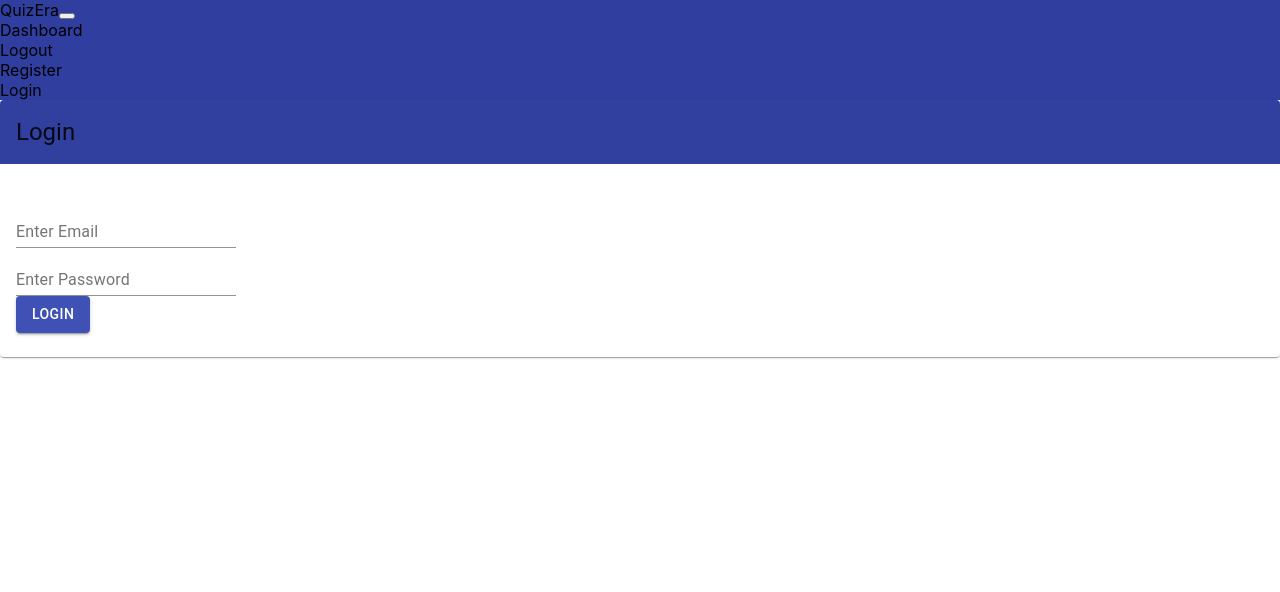
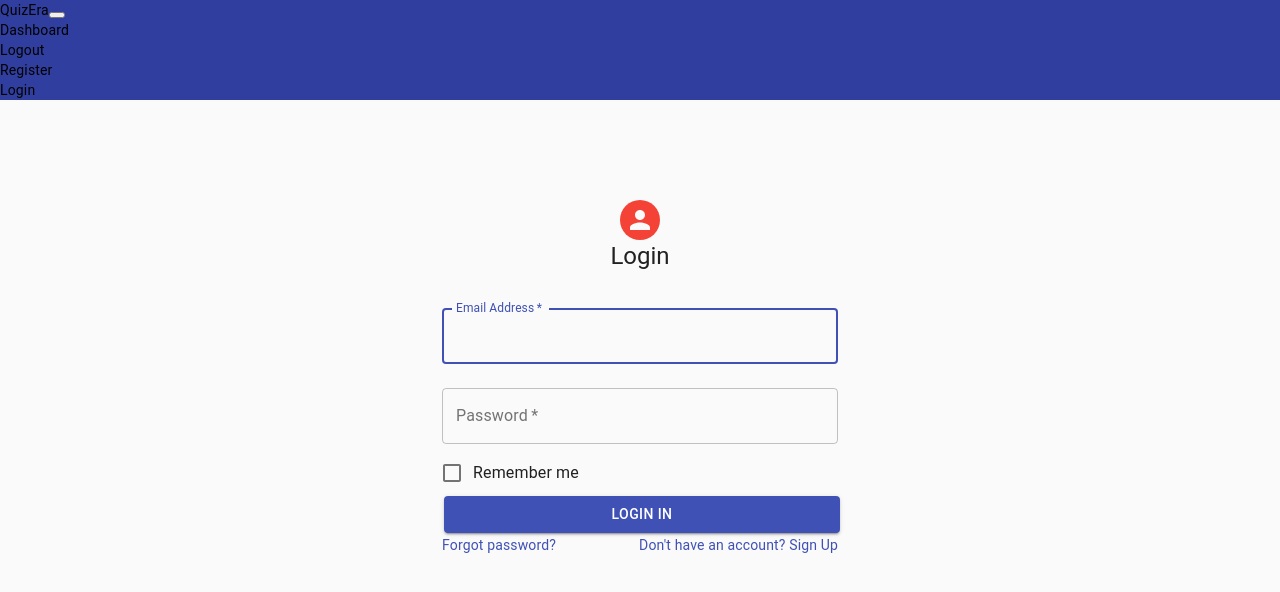
Before and after one commit to rohit1234990/quizera, a React (Create React App) app in the folder src/client/: page /login in a window 1280 px wide. Shown: the top 592 px of the page. Built offline with nearby package versions, Linux system fonts and the light colour scheme.

Commit message:
Upadted,login page

```diff
--- a/src/client/src/routes/Login.jsx
+++ b/src/client/src/routes/Login.jsx
@@ -1,10 +1,15 @@
-import React from "react";
-import Card from "@material-ui/core/Card";
-import { Form } from "react-bootstrap";
-import { Button } from "@material-ui/core/";
-import TextField from "@material-ui/core/TextField";
-import CardHeader from "@material-ui/core/CardHeader";
-import CardContent from "@material-ui/core/CardContent";
+import React from 'react';
+import Avatar from '@material-ui/core/Avatar';
+import Button from '@material-ui/core/Button';
+import CssBaseline from '@material-ui/core/CssBaseline';
+import TextField from '@material-ui/core/TextField';
+import FormControlLabel from '@material-ui/core/FormControlLabel';
+import Checkbox from '@material-ui/core/Checkbox';
+import Link from '@material-ui/core/Link';
+import Grid from '@material-ui/core/Grid';
+import Box from '@material-ui/core/Box';
+import Typography from '@material-ui/core/Typography';
+import Container from '@material-ui/core/Container';
 
 export default class Login extends React.Component {
   constructor(props) {
@@ -14,6 +19,7 @@ export default class Login extends React.Component {
       password: ""
     };
   }
+
 
   handleChange(e) {
     e.preventDefault();
@@ -30,44 +36,72 @@ export default class Login extends React.Component {
 
  render() {
   return (
-      <div className="row justify-content-center">
-        <Card className="m-5 p-5">
-          <CardHeader
-            style={{ backgroundColor: "#313F9F" }}
-            className="p-2 pl-5 pr-5 text-white rounded-pill text-center"
-            title="Login"
+    <Container component="main" maxWidth="xs">
+      <CssBaseline />
+      <div className="mt-5" style={{
+       display: 'flex',
+       marginTop:'100px',
+       flexDirection: 'column',
+       alignItems: 'center' }}>
+        <Avatar className="m-1" style={{ backgroundColor: "#f44336", }}>
+        </Avatar>
+        <Typography component="h1" variant="h5">
+          Login
+        </Typography>
+        <form className=" " style={{ width: '100%', // Fix IE 11 issue.
+                      marginTop: '20px'}} noValidate>
+          <TextField
+            variant="outlined"
+            margin="normal"
+            required
+            fullWidth
+            id="email"
+            onChange={e => this.handleChange(e)}
+            label="Email Address"
+            name="email"
+            autoComplete="email"
+            autoFocus
           />
-          <br />
-          <CardContent>
-            <Form>
           <TextField
-                name="email"
-                onChange={e => this.handleChange(e)}
-                type="ematextil"
-                label="Enter Email"
-              />
-              <br />
-              <TextField
-                className="mt-3"
+            variant="outlined"
+            margin="normal"
+            required
+            fullWidth
             name="password"
             onChange={e => this.handleChange(e)}
-                type="email"
-                label="Enter Password"
+            label="Password"
+            type="password"
+            id="password"
+            autoComplete="current-password"
           />
-              <br />
-
+          <FormControlLabel
+            control={<Checkbox value="remember" color="primary" />}
+            label="Remember me"
+          />
           <Button
-                className="mt-5"
+            type="submit"
+            fullWidth
             variant="contained"
+            onClick={this.handlSubmit}
             color="primary"
-                type="submit"
-              >
-                Login
+            className=" " style={{ margin: (3, 0, 2) }}>
+            Login In
           </Button>
-            </Form>
-          </CardContent>
-        </Card>
+          <Grid container>
+            <Grid item xs>
+              <Link href="#" variant="body2" className="mt-5">
+                Forgot password?
+              </Link>
+            </Grid>
+            <Grid item className="mt-5">
+              <Link href="#" variant="body2">
+                {"Don't have an account? Sign Up"}
+              </Link>
+            </Grid>
+          </Grid>
+        </form>
       </div>
+    </Container>
   );
 }
 }
```
Lines whose indentation alone changed are shown as unchanged.
